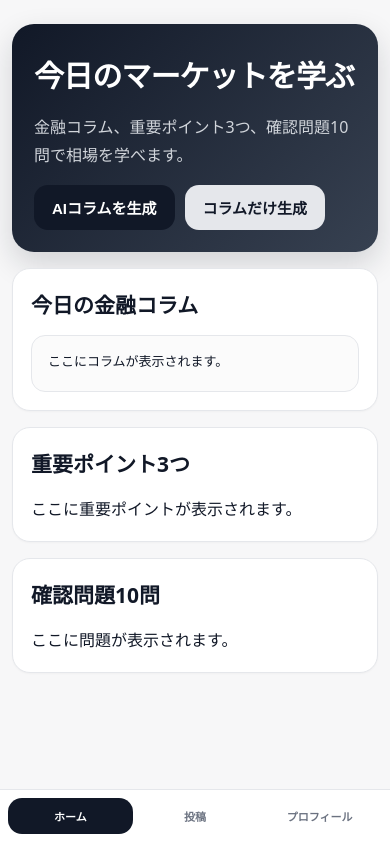
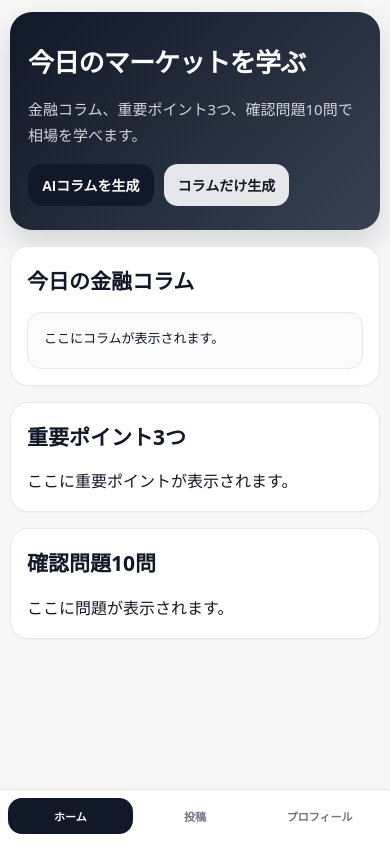
Before and after one commit to zxharu0516/morning-market-app, a plain HTML site: page home.html in a window 390 px wide. Drawn offline with Linux system fonts and the light colour scheme; no server answers.

Commit message:
Fix mobile responsive layout

```diff
--- a/home.html
+++ b/home.html
@@ -115,6 +115,60 @@
     details { border:1px solid var(--line); border-radius:14px; padding:12px 14px; background:#fff; }
     summary { cursor:pointer; font-weight:900; }
     @media (max-width: 760px) { .two, .auth-grid { grid-template-columns: 1fr; } body { padding-inline: 12px; } .bottom-nav { grid-template-columns: repeat(3, 1fr); } .nav-btn { font-size:11px; padding-inline:2px; } }
+    html, body {
+  width: 100%;
+  max-width: 100%;
+  overflow-x: hidden;
+}
+
+main, section, .card, .hero {
+  max-width: 100%;
+  box-sizing: border-box;
+}
+
+pre, code, textarea {
+  max-width: 100%;
+  white-space: pre-wrap;
+  overflow-wrap: anywhere;
+  word-break: break-word;
+}
+
+@media (max-width: 760px) {
+  body {
+    padding: 12px 10px 86px;
+  }
+
+  .hero {
+    width: 100%;
+    padding: 24px 18px;
+  }
+
+  .hero h1 {
+    font-size: 26px;
+  }
+
+  .hero p {
+    font-size: 15px;
+  }
+
+  .actions {
+    flex-wrap: wrap;
+  }
+
+  button {
+    font-size: 14px;
+    padding: 11px 14px;
+  }
+
+  .grid,
+  .two {
+    grid-template-columns: 1fr;
+  }
+
+  .card {
+    padding: 16px;
+  }
+}
   </style>
 </head>
 <body>
```
Also changed, not shown: mobile-app/App.js (+13 -0 lines).
